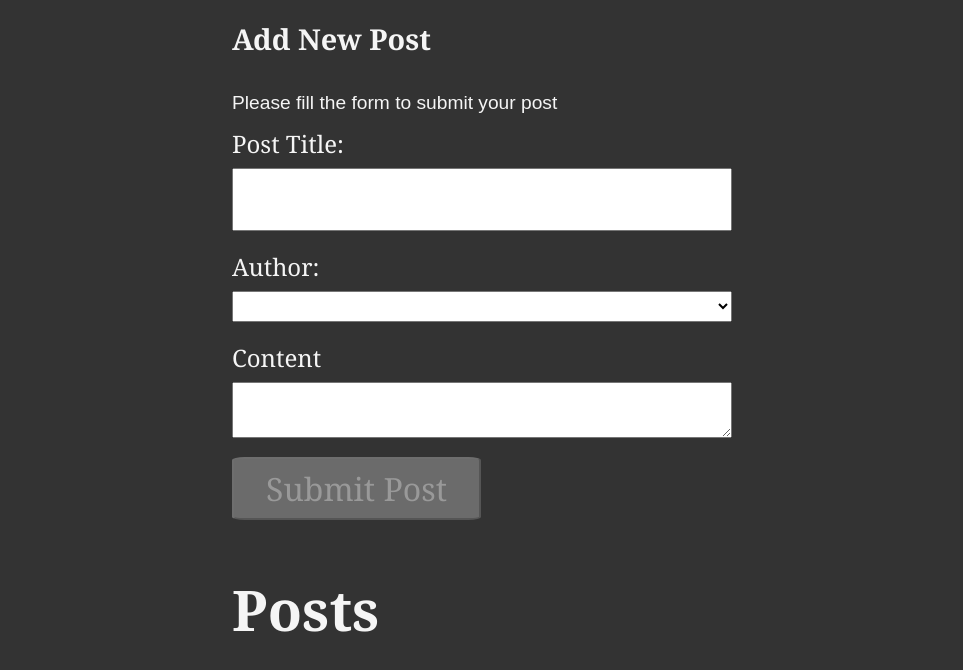
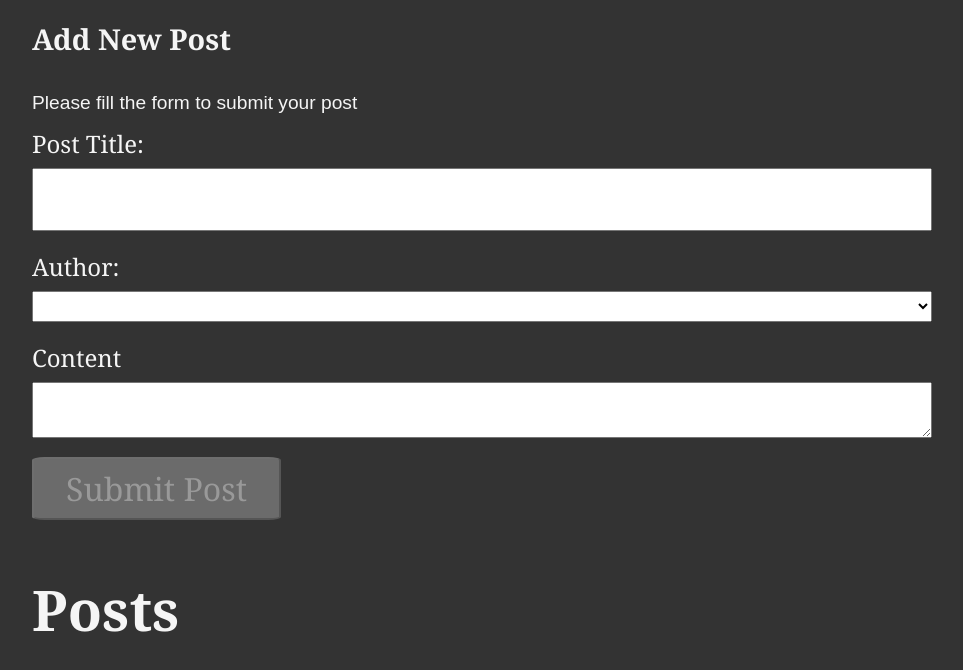
Before and after one commit to Niraj-Amatya/Blog-post, a React (Create React App) app: page / in a window 1280 px wide. Shown: the top 670 px of the page, without its empty margins (158-1121 px from the left). Built offline with nearby package versions, Linux system fonts and the light colour scheme.

Commit message:
added media query and gridsfor responsiveness

```diff
--- a/src/index.css
+++ b/src/index.css
@@ -18,7 +18,7 @@
 
 
 main {
-    max-width: 500px;
+    max-width:500px;
     margin: auto;
 }
 
@@ -129,3 +129,16 @@
     justify-content: space-between;
 
 }
+
+@media screen and (min-width:900px){
+    main {
+        max-width: 900px;
+        margin: auto;
+    }
+
+    .post-lists {
+            display: grid;
+            grid-template-columns:repeat(2, 1fr);
+            gap: 2rem;
+        }
+}
```
